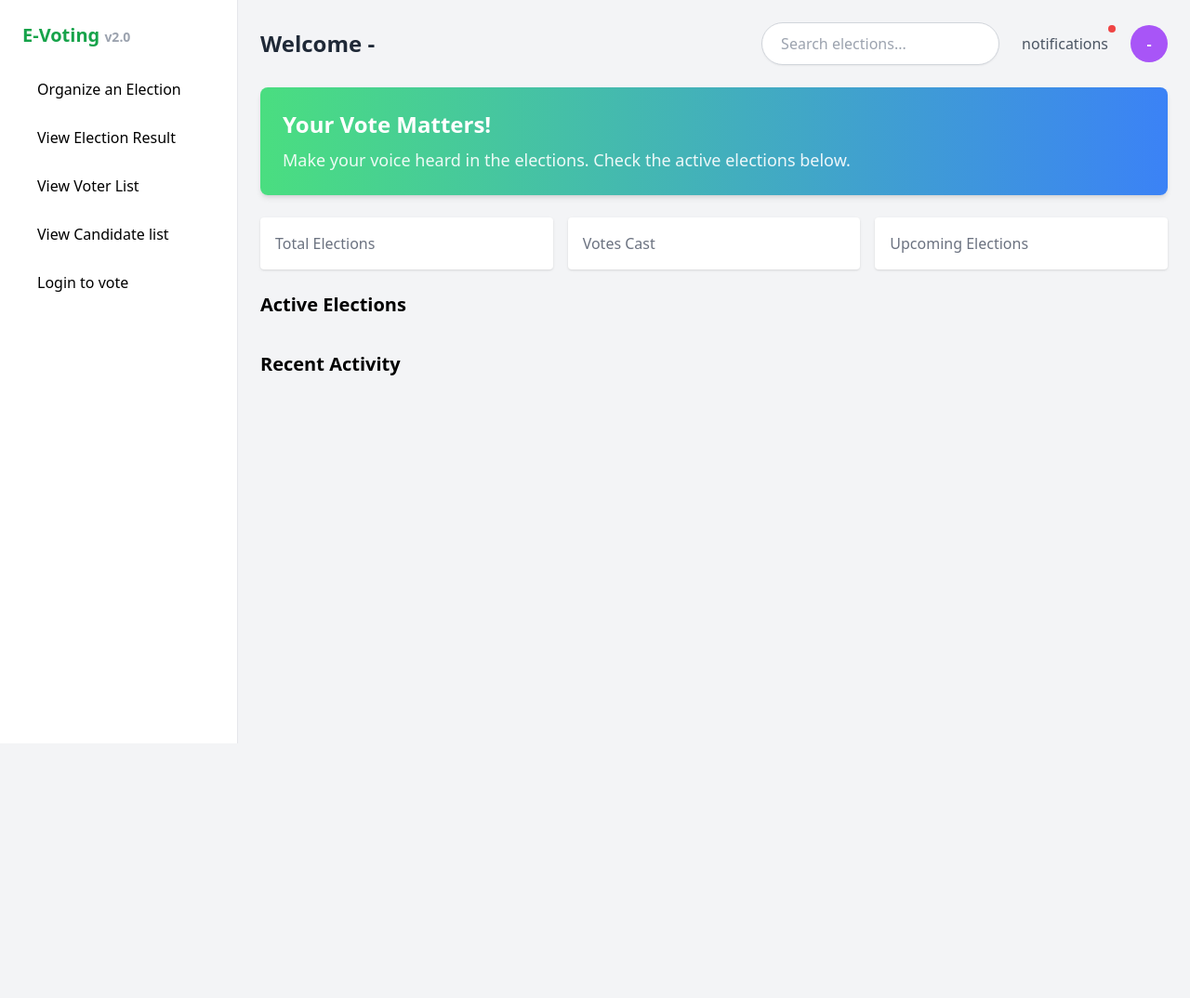
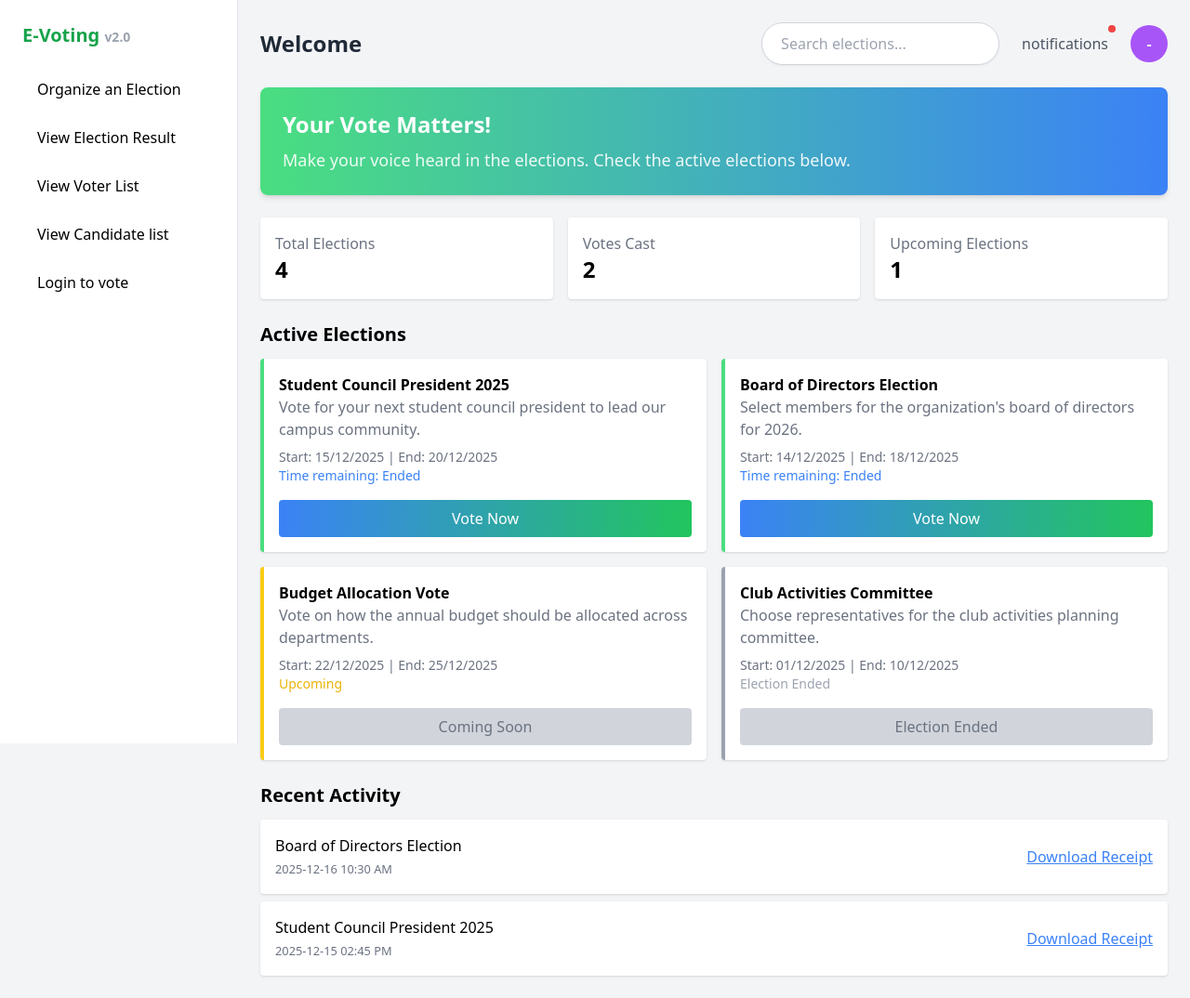
Before and after one commit to jaayysoni/E-Voting-2.0, a FastAPI app: page / in a window 1280 px wide. Shown: the whole page at 93% size. Before the commit the page ends 800 px from the top, so only its background shows below. Run offline with FastAPI, Linux system fonts and the light colour scheme; some libraries are stand-ins or nearby versions.

Commit message:
Convert project to FastAPI: - Added EC signup/login and dashboard - Implemented create election, add/remove voter, add/remove candidate - Integrated file uploads for candidate images - Updated templates to match backend - Fixed hidden election_id issues to prevent 422 errors

```diff
--- a/app/main.py
+++ b/app/main.py
@@ -1,45 +1,32 @@
-from fastapi import FastAPI, Request, Form
+from fastapi import FastAPI, Request, Form, UploadFile, File
 from fastapi.responses import HTMLResponse, RedirectResponse
 from fastapi.staticfiles import StaticFiles
 from fastapi.templating import Jinja2Templates
-from pymongo import MongoClient
-from passlib.context import CryptContext
-import random
-import string
+from bcrypt import checkpw
+from datetime import datetime
+from pathlib import Path
+import uuid
+from bson import ObjectId
+from bson.errors import InvalidId
+import os
+
+from db.db import ec_col, voters_col
+from app.users.services import register_ec, create_election, add_candidate
 
 # ---------------- FastAPI app ----------------
 app = FastAPI(title="E-Voting 2.0")
 app.mount("/static", StaticFiles(directory="static"), name="static")
 templates = Jinja2Templates(directory="templates")
 
-# ---------------- MongoDB ----------------
-client = MongoClient("mongodb://localhost:27017")
-db = client["evoting_db"]
-ec_collection = db["ecs"]
+# Ensure upload folder exists
+Path("static/uploads").mkdir(parents=True, exist_ok=True)
 
-# ---------------- Password hashing (Argon2) ----------------
-pwd_context = CryptContext(schemes=["argon2"], deprecated="auto")
-
-def hash_password(password: str) -> str:
-    """Hash a password using Argon2"""
-    return pwd_context.hash(password)
-
-def verify_password(password: str, hashed: str) -> bool:
-    """Verify a password against its hash"""
-    return pwd_context.verify(password, hashed)
-
-def generate_election_id(length=8) -> str:
-    """Generate a random election ID"""
-    return ''.join(random.choices(string.ascii_uppercase + string.digits, k=length))
-
-# ---------------- Routes ----------------
-
-# ---------------- Dashboard ----------------
+# ================= DASHBOARD =================
 @app.get("/", response_class=HTMLResponse)
 def dashboard(request: Request):
     return templates.TemplateResponse("Dashboard.html", {"request": request})
 
-# ---------------- EC Signup ----------------
+# ================= EC SIGNUP =================
 @app.get("/ec/signup", response_class=HTMLResponse)
 def ec_signup_get(request: Request):
     return templates.TemplateResponse("EC-signup.html", {"request": request})
@@ -52,36 +39,25 @@ def ec_signup_post(
     password: str = Form(...),
     confirm_password: str = Form(...)
 ):
-    # Validate password match
     if password != confirm_password:
         return templates.TemplateResponse(
             "EC-signup.html",
             {"request": request, "error": "Passwords do not match", "name": name, "email": email}
         )
 
-    # Check if email already exists
-    if ec_collection.find_one({"email": email}):
+    success, election_id = register_ec(name, email, password)
+    if not success:
         return templates.TemplateResponse(
             "EC-signup.html",
-            {"request": request, "error": "Email already registered", "name": name, "email": email}
+            {"request": request, "error": election_id, "name": name, "email": email}
         )
-
-    # Hash password and save EC
-    hashed_password = hash_password(password)
-    election_id = generate_election_id()
-    ec_collection.insert_one({
-        "name": name,
-        "email": email,
-        "password": hashed_password,
-        "election_id": election_id
-    })
 
     return templates.TemplateResponse(
         "EC-login.html",
-        {"request": request, "message": f"Signup successful! Your election ID: {election_id}"}
+        {"request": request, "message": f"Signup successful! Your Election ID: {election_id}"}
     )
 
-# ---------------- EC Login ----------------
+# ================= EC LOGIN =================
 @app.get("/ec/login", response_class=HTMLResponse)
 def ec_login_get(request: Request):
     return templates.TemplateResponse("EC-login.html", {"request": request})
@@ -92,24 +68,207 @@ def ec_login_post(
     email: str = Form(...),
     password: str = Form(...)
 ):
-    ec = ec_collection.find_one({"email": email})
-    if not ec or not verify_password(password, ec["password"]):
+    ec = ec_col.find_one({"email": email})
+    if not ec or not checkpw(password.encode("utf-8"), ec["password_hash"].encode("utf-8")):
         return templates.TemplateResponse(
             "EC-login.html",
             {"request": request, "error": "Invalid email or password", "email": email}
         )
 
+    return RedirectResponse(f"/ec/dashboard?election_id={ec['election_id']}", status_code=303)
+
+# ================= EC DASHBOARD =================
+@app.get("/ec/dashboard", response_class=HTMLResponse)
+def ec_dashboard(request: Request, election_id: str):
+    ec = ec_col.find_one({"election_id": election_id})
+    if not ec:
+        return HTMLResponse("EC not found", status_code=404)
+
+    election = ec.get("election", {})
+    voters = list(voters_col.find({"election_id": ec["election_id"]}))
+    candidates = election.get("candidates", [])
+
+    total_voters = len(voters)
+    votes_cast = sum(1 for v in voters if v.get("has_voted"))
+
     return templates.TemplateResponse(
         "EC-dashboard.html",
-        {"request": request, "ec": ec}
+        {
+            "request": request,
+            "ec": ec,
+            "election": election,
+            "voters": voters,
+            "candidates": candidates,
+            "total_voters": total_voters,
+            "votes_cast": votes_cast
+        }
     )
 
-# ---------------- Vote page placeholder ----------------
-@app.get("/vote", response_class=HTMLResponse)
-def vote(request: Request):
-    return templates.TemplateResponse("vote.html", {"request": request})
+# ================= CREATE ELECTION =================
+@app.post("/create-election", response_class=HTMLResponse)
+def create_election_post(
+    request: Request,
+    election_id: str = Form(...),
+    name: str = Form(...),
+    start_date: str = Form(...),
+    end_date: str = Form(...)
+):
+    start_dt = datetime.fromisoformat(start_date)
+    end_dt = datetime.fromisoformat(end_date)
 
+    create_election(election_id, name, start_dt, end_dt)
 
-@app.get("/auth/google", name="google_oauth_login")
+    return RedirectResponse(f"/ec/dashboard?election_id={election_id}", status_code=303)
+
+# ================= ADD VOTER =================
+@app.post("/add-voter", response_class=HTMLResponse)
+def add_voter_post(
+    request: Request,
+    election_id: str = Form(...),
+    name: str = Form(...),
+    email: str = Form(...)
+):
+    voter_data = {
+        "name": name,
+        "email": email,
+        "election_id": election_id,
+        "has_voted": False
+    }
+    voters_col.insert_one(voter_data)
+    return RedirectResponse(f"/ec/dashboard?election_id={election_id}", status_code=303)
+
+# ================= REMOVE VOTER =================
+@app.post("/remove-voter/{voter_id}", response_class=HTMLResponse)
+def remove_voter(voter_id: str, election_id: str = Form(...)):
+    try:
+        voters_col.delete_one({"_id": ObjectId(voter_id)})
+    except Exception:
+        return HTMLResponse("Invalid voter ID", status_code=400)
+    return RedirectResponse(f"/ec/dashboard?election_id={election_id}", status_code=303)
+
+# ================= ADD CANDIDATE =================
+@app.post("/add-candidate", response_class=HTMLResponse)
+def add_candidate_post(
+    request: Request,
+    election_id: str = Form(...),
+    name: str = Form(...),
+    party: str = Form(...),
+    moto: str = Form(None),
+    profile_pic: UploadFile | None = File(None)
+):
+    file_path = None
+
+    if profile_pic and profile_pic.filename:
+        upload_dir = Path("static/uploads")
+        upload_dir.mkdir(parents=True, exist_ok=True)
+        ext = Path(profile_pic.filename).suffix
+        unique_filename = f"{uuid.uuid4()}{ext}"
+        full_path = upload_dir / unique_filename
+        with open(full_path, "wb") as f:
+            f.write(profile_pic.file.read())
+        file_path = f"uploads/{unique_filename}"
+
+    add_candidate(election_id, name, party, moto, file_path)
+    return RedirectResponse(f"/ec/dashboard?election_id={election_id}", status_code=303)
+
+# ================= REMOVE CANDIDATE =================
+@app.post("/remove-candidate/{candidate_id}", response_class=HTMLResponse)
+def remove_candidate(candidate_id: str, election_id: str = Form(...)):
+    try:
+        ec = ec_col.find_one({"election_id": election_id})
+        if not ec or "election" not in ec:
+            return HTMLResponse("Election not found", status_code=404)
+
+        ec["election"]["candidates"] = [
+            c for c in ec["election"].get("candidates", [])
+            if str(c["_id"]) != candidate_id
+        ]
+        ec_col.update_one({"election_id": election_id}, {"$set": {"election": ec["election"]}})
+    except Exception:
+        return HTMLResponse("Invalid candidate ID", status_code=400)
+
+    return RedirectResponse(f"/ec/dashboard?election_id={election_id}", status_code=303)
+
+# ================= VOTER LOGIN =================
+@app.get("/voter/login", response_class=HTMLResponse)
+def voter_login_get(request: Request):
+    return templates.TemplateResponse("Login.html", {"request": request})
+
+@app.post("/voter/login", response_class=HTMLResponse)
+def voter_login_post(request: Request, email: str = Form(...)):
+    voter = voters_col.find_one({"email": email})
+    if not voter:
+        return templates.TemplateResponse(
+            "Login.html",
+            {"request": request, "error": "Voter not found", "email": email}
+        )
+
+    ec = ec_col.find_one({"election_id": voter["election_id"]})
+    election = ec.get("election", {})
+    candidates = election.get("candidates", [])
+
+    return templates.TemplateResponse(
+        "vote.html",
+        {"request": request, "voter": voter, "election": election, "candidates": candidates}
+    )
+
+# ================= VOTE =================
+@app.post("/vote", response_class=HTMLResponse)
+def submit_vote(request: Request, voter_id: str = Form(...), candidate_id: str = Form(...)):
+    try:
+        voter = voters_col.find_one({"_id": ObjectId(voter_id)})
+    except Exception:
+        return HTMLResponse("Invalid voter ID", status_code=400)
+
+    if not voter:
+        return HTMLResponse("Voter not found", status_code=404)
+    if voter.get("has_voted"):
+        return HTMLResponse("Voter has already voted", status_code=400)
+
+    voters_col.update_one(
+        {"_id": ObjectId(voter_id)},
+        {"$set": {"has_voted": True, "voted_for": candidate_id}}
+    )
+
+    ec = ec_col.find_one({"election_id": voter["election_id"]})
+    election = ec.get("election", {})
+
+    return templates.TemplateResponse(
+        "thankyou.html",
+        {
+            "request": request,
+            "voter": voter,
+            "election": election,
+            "vote_datetime": datetime.now().strftime("%Y-%m-%d %H:%M:%S")
+        }
+    )
+
+# ================= RESULT =================
+@app.get("/result", response_class=HTMLResponse)
+def result_page(request: Request, election_id: str):
+    ec = ec_col.find_one({"election_id": election_id})
+    if not ec:
+        return HTMLResponse("Election not found", status_code=404)
+
+    election = ec.get("election", {})
+    candidates = election.get("candidates", [])
+    voters = list(voters_col.find({"election_id": election_id}))
+
+    total_votes = sum(1 for v in voters if v.get("has_voted"))
+
+    for candidate in candidates:
+        candidate_votes = sum(1 for v in voters if v.get("voted_for") == str(candidate["_id"]))
+        candidate["votes"] = candidate_votes
+        candidate["percentage"] = round((candidate_votes / total_votes * 100) if total_votes else 0, 1)
+
+    candidates.sort(key=lambda c: c["votes"], reverse=True)
+
+    return templates.TemplateResponse(
+        "Result.html",
+        {"request": request, "election": election, "candidates": candidates, "total_votes": total_votes}
+    )
+
+# ================= OAUTH PLACEHOLDER =================
+@app.get("/auth/google")
 def google_oauth_login():
-    return "Google OAuth not implemented yet"
+    return {"message": "Google OAuth not implemented yet"}
--- a/db/db.py
+++ b/db/db.py
@@ -11,3 +11,4 @@ db = client["evoting_db"]
 ec_col = db["ec"]
 voters_col = db["voters"]
 votes_col = db["votes"]
+candidates_col = db["candidates"]
--- a/templates/Dashboard.html
+++ b/templates/Dashboard.html
@@ -14,26 +14,13 @@
     <section>
       <aside class="w-64 bg-white min-h-screen border-r">
         <div class="p-6">
-          <h1 class="text-xl font-bold text-green-600 mb-6">
-            E-Voting <span class="text-gray-400 text-sm">v2.0</span>
-          </h1>
+          <h1 class="text-xl font-bold text-green-600 mb-6">E-Voting <span class="text-gray-400 text-sm">v2.0</span></h1>
           <nav class="space-y-3">
-            <a href="#" class="flex items-center p-2 rounded hover:bg-gray-100">
-              <span class="material-icons mr-2"></span>Organize an Election
-            </a>
-            <a href="#" class="flex items-center p-2 rounded hover:bg-gray-100">
-              <span class="material-icons mr-2"></span>View Election Result
-            </a>
-            <a href="#" class="flex items-center p-2 rounded hover:bg-gray-100">
-              <span class="material-icons mr-2"></span>View Voter List
-            </a>
-            <a href="#" class="flex items-center p-2 rounded hover:bg-gray-100">
-              <span class="material-icons mr-2"></span>View Candidate list
-            </a>
-            <a href="/login" class="flex items-center p-2 rounded hover:bg-gray-100">
-              <span class="material-icons mr-2"></span>
-              Login to vote
-            </a>
+            <a href="#" class="flex items-center p-2 rounded hover:bg-gray-100"><span class="material-icons mr-2"></span>Organize an Election</a>
+            <a href="#" class="flex items-center p-2 rounded hover:bg-gray-100"><span class="material-icons mr-2"></span>View Election Result</a>
+            <a href="#" class="flex items-center p-2 rounded hover:bg-gray-100"><span class="material-icons mr-2"></span>View Voter List</a>
+            <a href="#" class="flex items-center p-2 rounded hover:bg-gray-100"><span class="material-icons mr-2"></span>View Candidate list</a>
+            <a href="#" class="flex items-center p-2 rounded hover:bg-gray-100"><span class="material-icons mr-2"></span>Login to vote</a>
           </nav>
         </div>
       </aside>
@@ -47,7 +34,7 @@
         <div class="flex justify-between items-center">
           <!-- Left: Greeting -->
           <div>
-            <h2 class="text-2xl font-bold text-gray-800">Welcome {{ user_name | default('-') }}</h2>
+            <h2 class="text-2xl font-bold text-gray-800">Welcome</h2>
           </div>
           <!-- Right: Search, Notifications, Avatar -->
           <div class="flex items-center space-x-4">
@@ -61,7 +48,7 @@
               <span class="absolute top-0 right-0 w-2 h-2 bg-red-500 rounded-full"></span>
             </button>
             <div class="w-10 h-10 rounded-full bg-purple-500 text-white flex items-center justify-center font-semibold">
-              {{ user_initial | default('-') }}
+              -
             </div>
           </div>
         </div>
@@ -79,15 +66,15 @@
       <section class="grid grid-cols-1 md:grid-cols-3 gap-4 mb-6">
         <div class="bg-white p-4 rounded shadow">
           <p class="text-gray-500">Total Elections</p>
-          <h3 class="text-2xl font-bold">{{ total_elections }}</h3>
+          <h3 class="text-2xl font-bold">4</h3>
         </div>
         <div class="bg-white p-4 rounded shadow">
           <p class="text-gray-500">Votes Cast</p>
-          <h3 class="text-2xl font-bold">{{ votes_cast }}</h3>
+          <h3 class="text-2xl font-bold">2</h3>
         </div>
         <div class="bg-white p-4 rounded shadow">
           <p class="text-gray-500">Upcoming Elections</p>
-          <h3 class="text-2xl font-bold">{{ upcoming_elections }}</h3>
+          <h3 class="text-2xl font-bold">1</h3>
         </div>
       </section>
 
@@ -95,19 +82,37 @@
       <section class="mb-6">
         <h3 class="text-xl font-bold mb-3">Active Elections</h3>
         <div class="grid grid-cols-1 md:grid-cols-2 gap-4">
-          {% for election in active_elections %}
-          <div class="bg-white p-4 rounded shadow border-l-4 {% if election.status == 'active' %}border-green-400{% elif election.status == 'upcoming' %}border-yellow-400{% else %}border-gray-400{% endif %}">
-            <h4 class="font-bold">{{ election.title }}</h4>
-            <p class="text-gray-500 mb-2">{{ election.description }}</p>
-            <p class="text-gray-500 text-sm">Start: {{ election.start_date }} | End: {{ election.end_date }}</p>
-            <p class="text-{% if election.status == 'upcoming' %}yellow{% elif election.status == 'active' %}blue{% else %}gray{% endif %}-500 text-sm mb-2">
-              {% if election.status == 'active' %}Time remaining: {{ election.time_remaining }}{% elif election.status == 'upcoming' %}Upcoming{% else %}Election Ended{% endif %}
-            </p>
-            <button class="{% if election.status == 'active' %}bg-gradient-to-r from-blue-500 to-green-500 text-white{% else %}bg-gray-300 text-gray-500 cursor-not-allowed{% endif %} px-4 py-2 rounded mt-2 w-full">
-              {% if election.status == 'active' %}Vote Now{% elif election.status == 'upcoming' %}Coming Soon{% else %}Election Ended{% endif %}
-            </button>
+          <div class="bg-white p-4 rounded shadow border-l-4 border-green-400">
+            <h4 class="font-bold">Student Council President 2025</h4>
+            <p class="text-gray-500 mb-2">Vote for your next student council president to lead our campus community.</p>
+            <p class="text-gray-500 text-sm">Start: 15/12/2025 | End: 20/12/2025</p>
+            <p class="text-blue-500 text-sm mb-2">Time remaining: Ended</p>
+            <button class="bg-gradient-to-r from-blue-500 to-green-500 text-white px-4 py-2 rounded mt-2 w-full">Vote Now</button>
           </div>
-          {% endfor %}
+
+          <div class="bg-white p-4 rounded shadow border-l-4 border-green-400">
+            <h4 class="font-bold">Board of Directors Election</h4>
+            <p class="text-gray-500 mb-2">Select members for the organization's board of directors for 2026.</p>
+            <p class="text-gray-500 text-sm">Start: 14/12/2025 | End: 18/12/2025</p>
+            <p class="text-blue-500 text-sm mb-2">Time remaining: Ended</p>
+            <button class="bg-gradient-to-r from-blue-500 to-green-500 text-white px-4 py-2 rounded mt-2 w-full">Vote Now</button>
+          </div>
+
+          <div class="bg-white p-4 rounded shadow border-l-4 border-yellow-400">
+            <h4 class="font-bold">Budget Allocation Vote</h4>
+            <p class="text-gray-500 mb-2">Vote on how the annual budget should be allocated across departments.</p>
+            <p class="text-gray-500 text-sm">Start: 22/12/2025 | End: 25/12/2025</p>
+            <p class="text-yellow-500 text-sm mb-2">Upcoming</p>
+            <button class="bg-gray-300 text-gray-500 px-4 py-2 rounded mt-2 w-full cursor-not-allowed">Coming Soon</button>
+          </div>
+
+          <div class="bg-white p-4 rounded shadow border-l-4 border-gray-400">
+            <h4 class="font-bold">Club Activities Committee</h4>
+            <p class="text-gray-500 mb-2">Choose representatives for the club activities planning committee.</p>
+            <p class="text-gray-500 text-sm">Start: 01/12/2025 | End: 10/12/2025</p>
+            <p class="text-gray-400 text-sm mb-2">Election Ended</p>
+            <button class="bg-gray-300 text-gray-500 px-4 py-2 rounded mt-2 w-full cursor-not-allowed">Election Ended</button>
+          </div>
         </div>
       </section>
 
@@ -115,12 +120,14 @@
       <section>
         <h3 class="text-xl font-bold mb-3">Recent Activity</h3>
         <div class="space-y-2">
-          {% for activity in recent_activity %}
           <div class="bg-white p-4 rounded shadow flex justify-between items-center">
-            <span>{{ activity.title }} <br> <small class="text-gray-500">{{ activity.date }}</small></span>
-            <a href="{{ activity.receipt_url }}" class="text-blue-500 underline">Download Receipt</a>
+            <span>Board of Directors Election <br> <small class="text-gray-500">2025-12-16 10:30 AM</small></span>
+            <a href="#" class="text-blue-500 underline">Download Receipt</a>
           </div>
-          {% endfor %}
+          <div class="bg-white p-4 rounded shadow flex justify-between items-center">
+            <span>Student Council President 2025 <br> <small class="text-gray-500">2025-12-15 02:45 PM</small></span>
+            <a href="#" class="text-blue-500 underline">Download Receipt</a>
+          </div>
         </div>
       </section>
 
--- a/templates/vote.html
+++ b/templates/vote.html
@@ -31,12 +31,15 @@
         <p class="text-gray-500 text-sm">Party: {{ candidate.party }}</p>
         <p class="text-gray-500 text-sm">Age: {{ candidate.age }}</p>
         <img src="{{ candidate.party_symbol }}" alt="Party Symbol" class="w-8 h-8 mt-2">
-        <form method="POST" action="{{ url_for('vote') }}" class="w-full mt-4">
+
+        <!-- ================= Vote Form ================= -->
+        <form method="POST" action="{{ url_for('submit_vote') }}" class="w-full mt-4">
           <input type="hidden" name="candidate_id" value="{{ candidate.id }}">
           <button type="submit" class="w-full bg-gradient-to-r from-green-500 to-blue-500 text-white py-2 rounded-lg font-semibold hover:opacity-90 transition">
             Vote
           </button>
         </form>
+
       </div>
       {% endfor %}
 
```
Also changed, not shown: app/users/models.py (+23 -10 lines), app/users/schemas.py (+42 -0 lines), app/users/services.py (+101 -10 lines), app/voters/schemas.py (+14 -0 lines), app/votes/schemas.py (+10 -0 lines), templates/EC-dashboard.html (+18 -7 lines), static/uploads/b270d8eb-ae0b-4f55-94c3-ed41af6c2ba6.jpg (added).
